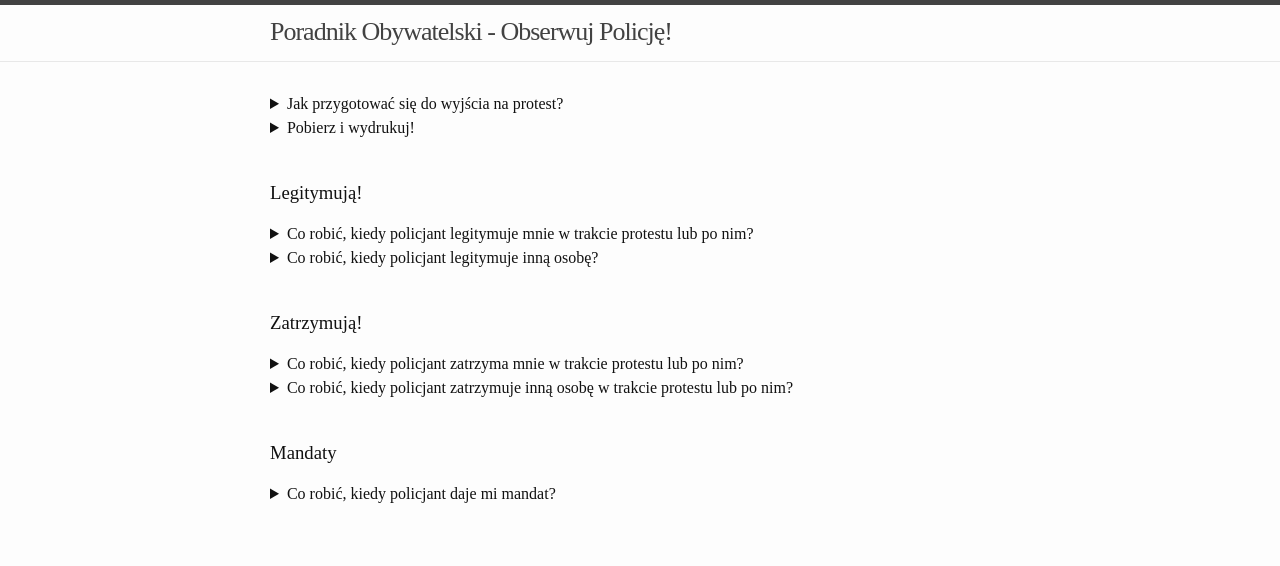
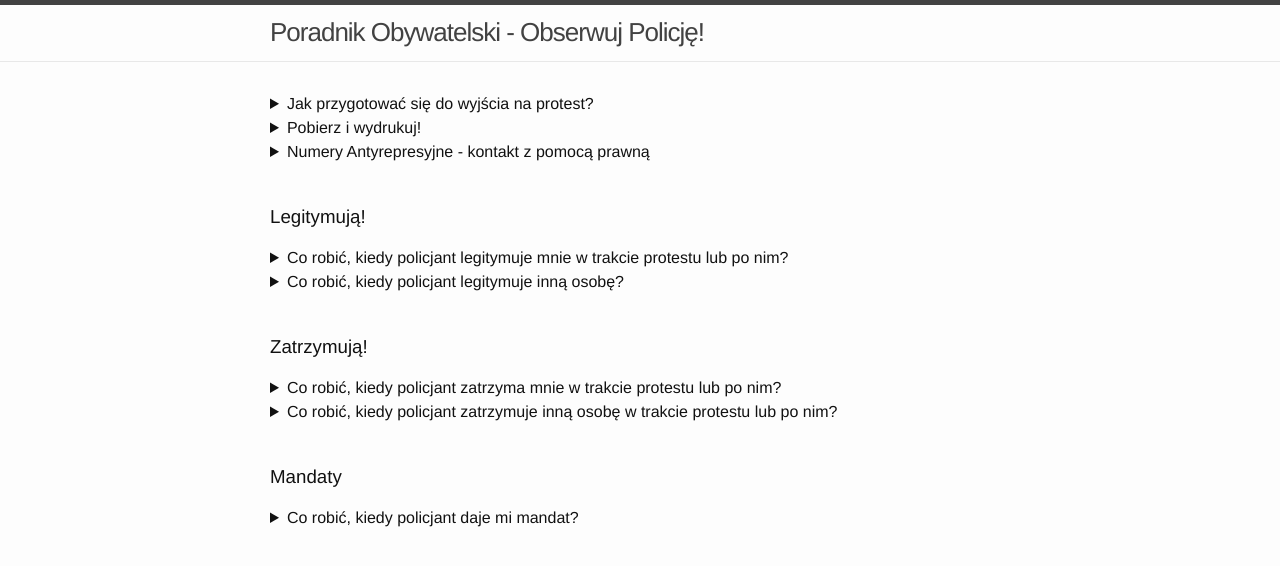
Before and after one commit to poradnikobywatelski/poradnikobywatelski.github.io, a Jekyll site: the page built from index.md, in a window 1280 px wide. Shown: the top 566 px of the page. Built offline with Jekyll 4.4.1, drawn with Linux system fonts in a browser that asks for light colours.

Commit message:
New sections

```diff
--- a/_config.yml
+++ b/_config.yml
@@ -1,6 +1,6 @@
 title: Poradnik Obywatelski - Obserwuj Policję!
 author: Poradnik Obywatelski - Obserwuj Policję!
-email: asamonek@protonmail.ch
+email: strajkkobietkrakow2020@gmail.com
 description: # > # this means to ignore newlines until "show_exerpts:"
 show_excerpts: true # set to true to show excerpts on the homepage
 
--- a/_includes/footer.html
+++ b/_includes/footer.html
@@ -26,13 +23,7 @@
 
       <div class="footer-col one-half">
         <!–– {{- site.description | escape -}}––>
-        <ul class="contact-list">
-            <li><a href="https://orcid.org/0000-0002-5742-7190">My ORCID profile: 0000-0002-5742-7190</a></li>
-            <li><a href='https://www.researchgate.net/profile/Aleksandra_Samonek'>My profile on ResearchGate</a></li>
-            <li><a href='https://philpeople.org/profiles/aleksandra-samonek'>My profile on PhilPeople</a></li>
-            <li><a href='https://scholar.google.be/citations?user=SVj1JLIAAAAJ&hl=pl'>My profile on GoogleScholar</a></li>
-            <li><a href='https://uclouvain.be/fr/repertoires/aleksandra.samonek'>My profile in the UCLouvain Repository</a></li>
-        </ul>
+
       </div>
 
       <div class="social-links">
--- a/_sass/minima.scss
+++ b/_sass/minima.scss
@@ -2,7 +2,7 @@
 
 // Define defaults for each variable.
 
-$base-font-family: "Futura" !default;
+$base-font-family: "Helvetica" !default;
 $base-font-size:   16px !default;
 $base-font-weight: 400 !default;
 $small-font-size:  $base-font-size * 0.875 !default;
--- a/index.md
+++ b/index.md
@@ -62,6 +62,24 @@ Podczas spaceru:
   </ul>
   <br>
 </details>
+
+<details>
+  <summary>Numery Antyrepresyjne - kontakt z pomocą prawną</summary>
+  <br>
+<h3>Kraków</h3>
+Bezpłatna infolinia dla pokrzywdzonych podczas Strajku Kobiet:<br>
+<h3>+48 12 881 02 29</h3>
+  <br>
+    <br>
+<h3>Warszawa</h3>
+Numer antyrepresyjny Kolektywu SZPIL(A):<br>
+<h3>+48 722 196 139</h3>
+<br>
+<br>
+<h3>Inne miasta</h3>
+<a  href="https://www.adwokatura.pl/z-zycia-ora/pomoc-prawna-pro-bono-dla-protestujacych-po-wyroku-tk/">Zobacz listę numerów do pomocy prawnej oferowanej przez lokalne Okręgowe Izby Adwokackie</a>
+</details>
+
 <br>
 <h3>Legitymują!</h3>
 <details>
```
Also changed, not shown: other parts of _includes/footer.html (+1 -4 lines), other parts of index.md (+4 -4 lines), 4 other files.
